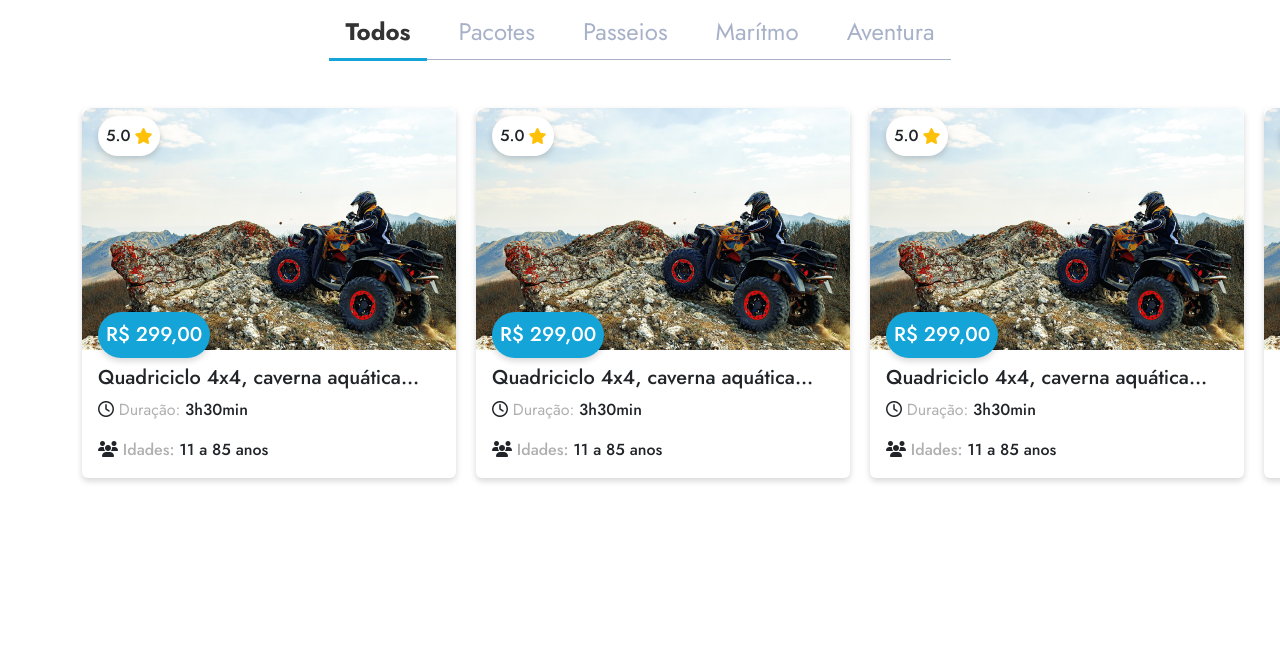
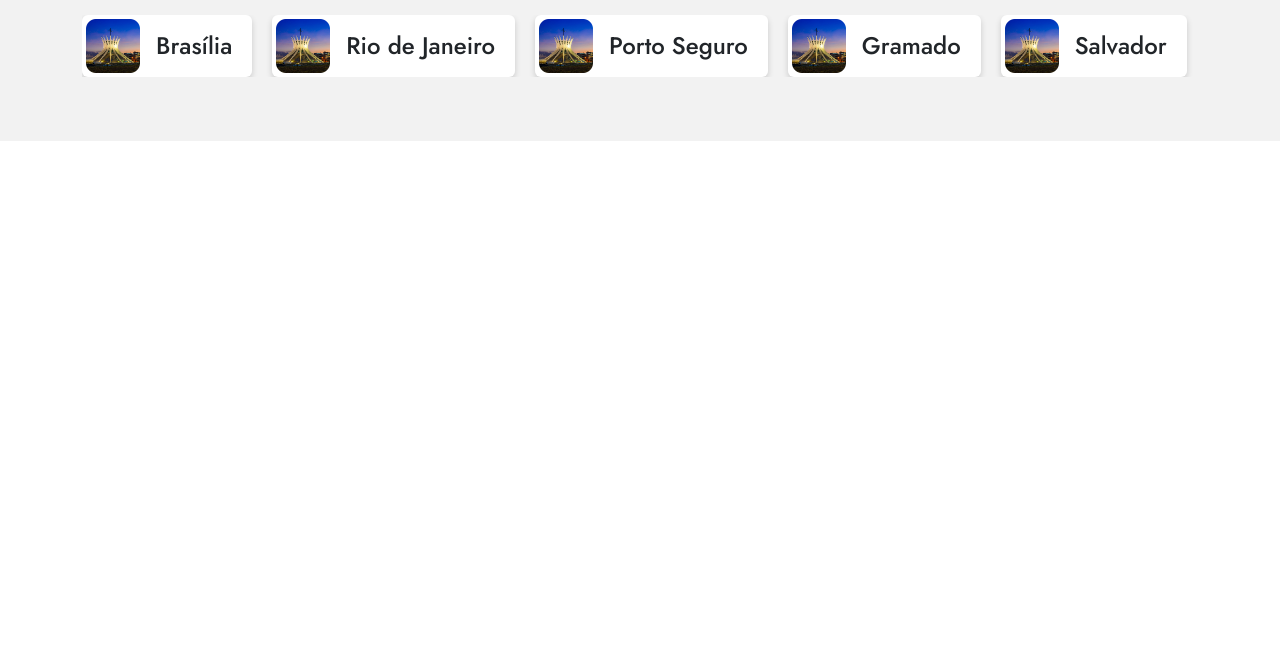
Before and after one commit to giullianoth/Vivango, a website: page pages/page-test/test.html in a window 1280 px wide. Shown: the part 143-800 px from the top of the page. Drawn offline with nearby package versions, Linux system fonts and the light colour scheme; files that its build step writes are made by us from their sources.

Commit message:
ajuste dobra escolha uma cidade

```diff
--- a/assets/styles/scss/widgets/home/_adventure.scss
+++ b/assets/styles/scss/widgets/home/_adventure.scss
@@ -25,10 +25,6 @@
     }
 
     &-carousel {
-        // .owl-stage-outer {
-        //     overflow: visible !important;
-        // }
-
         &-item {
             width: 374px;
         }
--- a/assets/styles/scss/widgets/home/_choose-city.scss
+++ b/assets/styles/scss/widgets/home/_choose-city.scss
@@ -1,9 +1,6 @@
 .choose-city {
     &-carousel {
         .card-body {
-            padding: 4px;
-            gap: 16px;
-
             .image {
                 img {
                     width: 54px;
--- a/pages/page-test/test.html
+++ b/pages/page-test/test.html
@@ -15,115 +15,61 @@
 
 <body>
   <main>
-    <section class="adventure section-content-1 container-fluid overflow-x-hidden pb-3">
+    <section class="choose-city container-fluid section-content-2 bg-whiteSmoke">
       <div class="container">
         <header>
-          <h1 class="section-title">Aventure-se</h1>
+          <h1 class="section-title fs-1 mb-5">Escolha uma cidade</h1>
         </header>
 
-        <div class="adventure-tabs mx-auto mb-5 border-bottom border-powderBlue j_adventure_tabs">
-          <ul class="nav nav-underline justify-content-center">
-            <li class="nav-item">
-              <a class="nav-link text-powderBlue px-md-3 active" aria-current="page" href="#">Todos</a>
-            </li>
-            <li class="nav-item">
-              <a class="nav-link text-powderBlue px-md-3" href="#">Pacotes</a>
-            </li>
-            <li class="nav-item">
-              <a class="nav-link text-powderBlue px-md-3" href="#">Passeios</a>
-            </li>
-            <li class="nav-item">
-              <a class="nav-link text-powderBlue px-md-3" href="#">Marítmo</a>
-            </li>
-            <li class="nav-item">
-              <a class="nav-link text-powderBlue px-md-3" href="#">Aventura</a>
-            </li>
-          </ul>
-        </div>
+        <div class="choose-city-carousel">
+          <div class="owl-carousel pb-2" id="choose-city-carousel">
+            <div class="card">
+              <div class="card-body d-flex align-items-center p-1">
+                <div class="image">
+                  <img src="../../assets/images/brasilia.png" alt="Brasília" width="54">
+                </div>
 
-        <div class="adventure-carousel">
-          <div class="owl-carousel visible-items" id="adventure-carousel">
-            <div class="card adventure-carousel-item">
-              <div class="card-img position-relative">
-                <img src="../../assets/images/quadriciclo.png" class="card-img-top" alt="Quadriciclo">
-
-                <div
-                  class="card rating fw-medium position-absolute top-0 start-0 mx-3 my-2 p-2 flex-row align-items-center gap-1 rounded-pill">
-                  5.0 <i class="fa-solid fa-star text-amber"></i></div>
-
-                <div
-                  class="card price fw-medium text-white bg-pictonBlue position-absolute bottom-0 start-0 mx-3 mb-n2 p-2 rounded-pill fs-5">
-                  R$ 299,00</div>
-              </div>
-              <div class="card-body">
-                <h2 class="card-title fs-5">Quadriciclo 4x4, caverna aquática…</h2>
-                <p class="card-text fw-medium"><i class="fa-regular fa-clock"></i> <span
-                    class="text-silver fw-normal">Duração:</span> 3h30min</p>
-                <p class="card-text fw-medium fw-normal"><i class="fa-solid fa-users"></i> <span
-                    class="text-silver">Idades:</span> 11 a 85 anos</p>
+                <h2 class="fs-4 m-0 px-3">Brasília</h2>
               </div>
             </div>
 
-            <div class="card adventure-carousel-item">
-              <div class="card-img position-relative">
-                <img src="../../assets/images/quadriciclo.png" class="card-img-top" alt="Quadriciclo">
+            <div class="card">
+              <div class="card-body d-flex align-items-center p-1">
+                <div class="image">
+                  <img src="../../assets/images/brasilia.png" alt="Rio de Janeiro" width="54">
+                </div>
 
-                <div
-                  class="card rating fw-medium position-absolute top-0 start-0 mx-3 my-2 p-2 flex-row align-items-center gap-1 rounded-pill">
-                  5.0 <i class="fa-solid fa-star text-amber"></i></div>
-
-                <div
-                  class="card price fw-medium text-white bg-pictonBlue position-absolute bottom-0 start-0 mx-3 mb-n2 p-2 rounded-pill fs-5">
-                  R$ 299,00</div>
-              </div>
-              <div class="card-body">
-                <h2 class="card-title fs-5">Quadriciclo 4x4, caverna aquática…</h2>
-                <p class="card-text fw-medium"><i class="fa-regular fa-clock"></i> <span
-                    class="text-silver fw-normal">Duração:</span> 3h30min</p>
-                <p class="card-text fw-medium fw-normal"><i class="fa-solid fa-users"></i> <span
-                    class="text-silver">Idades:</span> 11 a 85 anos</p>
+                <h2 class="fs-4 m-0 px-3">Rio de Janeiro</h2>
               </div>
             </div>
 
-            <div class="card adventure-carousel-item">
-              <div class="card-img position-relative">
-                <img src="../../assets/images/quadriciclo.png" class="card-img-top" alt="Quadriciclo">
+            <div class="card">
+              <div class="card-body d-flex align-items-center p-1">
+                <div class="image">
+                  <img src="../../assets/images/brasilia.png" alt="Porto Seguro" width="54">
+                </div>
 
-                <div
-                  class="card rating fw-medium position-absolute top-0 start-0 mx-3 my-2 p-2 flex-row align-items-center gap-1 rounded-pill">
-                  5.0 <i class="fa-solid fa-star text-amber"></i></div>
-
-                <div
-                  class="card price fw-medium text-white bg-pictonBlue position-absolute bottom-0 start-0 mx-3 mb-n2 p-2 rounded-pill fs-5">
-                  R$ 299,00</div>
-              </div>
-              <div class="card-body">
-                <h2 class="card-title fs-5">Quadriciclo 4x4, caverna aquática…</h2>
-                <p class="card-text fw-medium"><i class="fa-regular fa-clock"></i> <span
-                    class="text-silver fw-normal">Duração:</span> 3h30min</p>
-                <p class="card-text fw-medium fw-normal"><i class="fa-solid fa-users"></i> <span
-                    class="text-silver">Idades:</span> 11 a 85 anos</p>
+                <h2 class="fs-4 m-0 px-3">Porto Seguro</h2>
               </div>
             </div>
 
-            <div class="card adventure-carousel-item">
-              <div class="card-img position-relative">
-                <img src="../../assets/images/quadriciclo.png" class="card-img-top" alt="Quadriciclo">
+            <div class="card">
+              <div class="card-body d-flex align-items-center p-1">
+                <div class="image">
+                  <img src="../../assets/images/brasilia.png" alt="Gramado" width="54">
+                </div>
 
-                <div
-                  class="card rating fw-medium position-absolute top-0 start-0 mx-3 my-2 p-2 flex-row align-items-center gap-1 rounded-pill">
-                  5.0 <i class="fa-solid fa-star text-amber"></i></div>
+                <h2 class="fs-4 m-0 px-3">Gramado</h2>
+              </div>
+            </div>
 
-                <div
-                  class="card price fw-medium text-white bg-pictonBlue position-absolute bottom-0 start-0 mx-3 mb-n2 p-2 rounded-pill fs-5">
-                  R$ 299,00</div>
-              </div>
-              <div class="card-body">
-                <h2 class="card-title fs-5">Quadriciclo 4x4, caverna aquática…</h2>
-                <p class="card-text fw-medium"><i class="fa-regular fa-clock"></i> <span
-                    class="text-silver fw-normal">Duração:</span> 3h30min</p>
-                <p class="card-text fw-medium fw-normal"><i class="fa-solid fa-users"></i> <span
-                    class="text-silver">Idades:</span> 11 a 85 anos</p>
+            <div class="card">
+              <div class="card-body d-flex align-items-center p-1">
+                <div class="image">
+                  <img src="../../assets/images/brasilia.png" alt="Salvador" width="54">
+                </div>
+
+                <h2 class="fs-4 m-0 px-3">Salvador</h2>
               </div>
             </div>
           </div>
```
Also changed, not shown: index.html (+11 -11 lines), assets/styles/css/style.css, assets/styles/css/style.min.css.
